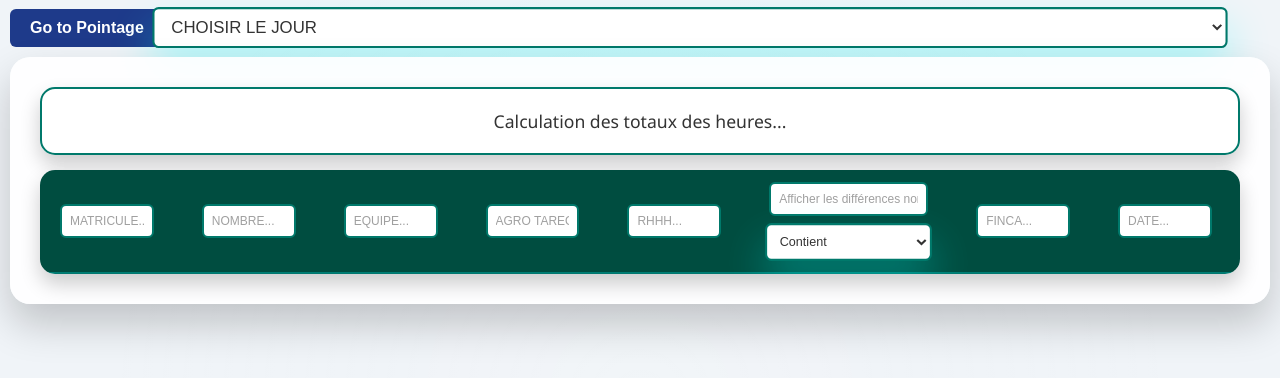
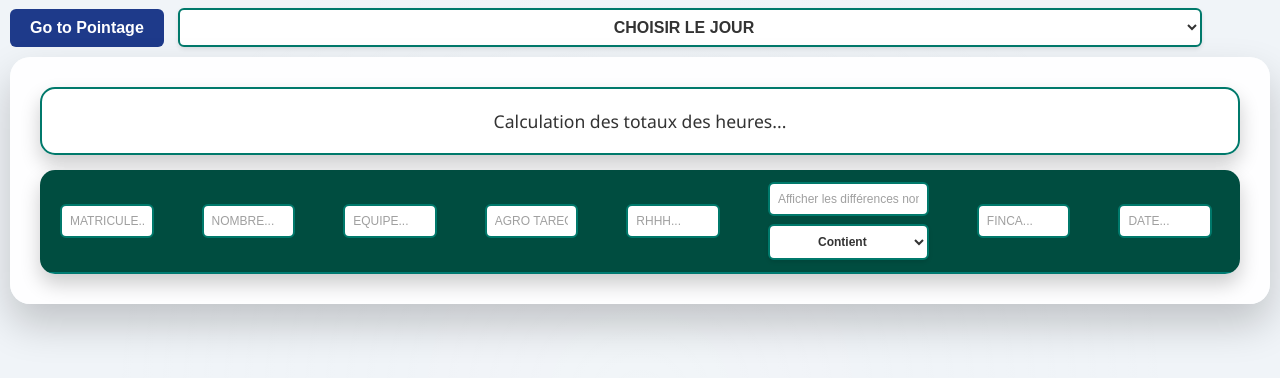
Before and after one commit to aromaherbex/JEUDI, a plain HTML site: page index.html in a window 1280 px wide. Drawn offline with Linux system fonts and the light colour scheme; no server answers.

Commit message:
Update index.html

```diff
--- a/index.html
+++ b/index.html
@@ -253,10 +253,15 @@ body {
       box-shadow: 0 2px 4px rgba(0, 0, 0, 0.1);
       margin-top:8px;
       width:80%;
-      animation: summaryPulse 10s ease-in-out infinite;
+      text-align:center;
+      font-weight: bold;
+
 
 
     }
+	option{
+	font-weight: bold;
+	}
 
     select:focus {
       border-color: #004d40;
```
